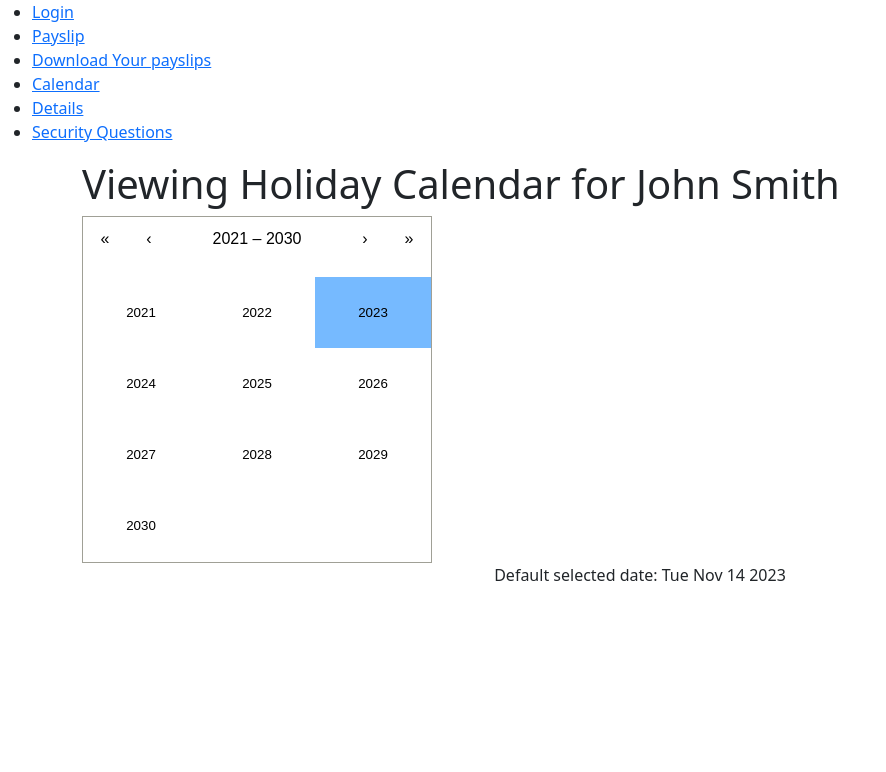
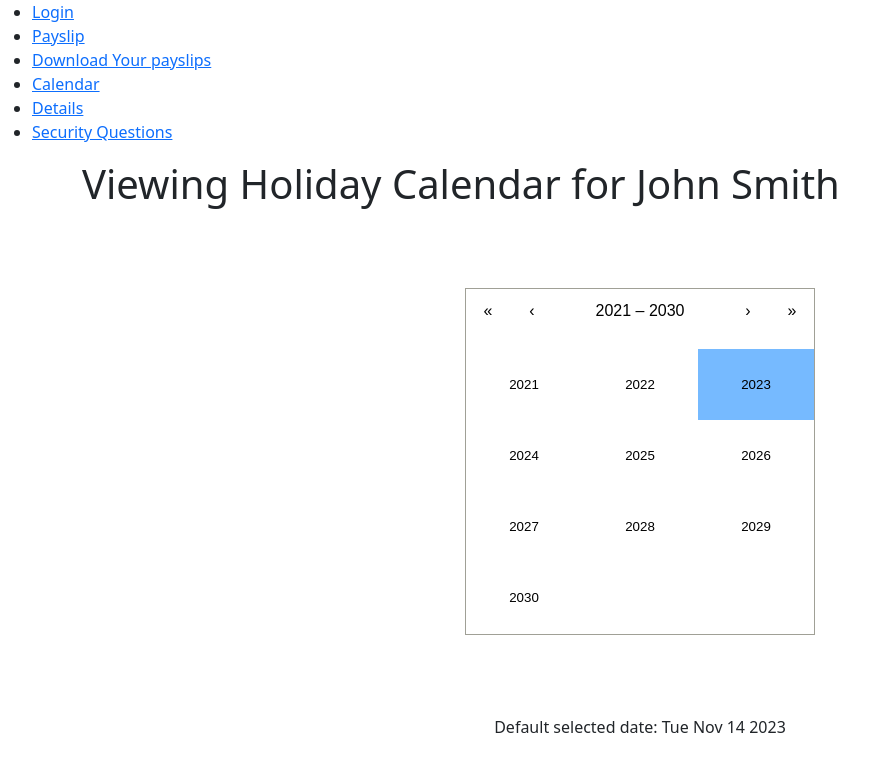
Before and after one commit to KaloyanBobev/payslip-app, a React (Create React App) app: page /calendar in a window 1280 px wide. Shown: the top 772 px of the page, without its empty margins (0-886 px from the left). Built offline with nearby package versions, Linux system fonts and the light colour scheme.

Commit message:
ad center classes

```diff
--- a/src/App.scss
+++ b/src/App.scss
@@ -2,7 +2,13 @@
   box-sizing: border-box;
 }
 
+.center-block{
+  margin:5rem auto;
 
+}
+.centred{
+  padding:1rem 7rem ;
+}
 .App {
   background-color: white;
 }
```
